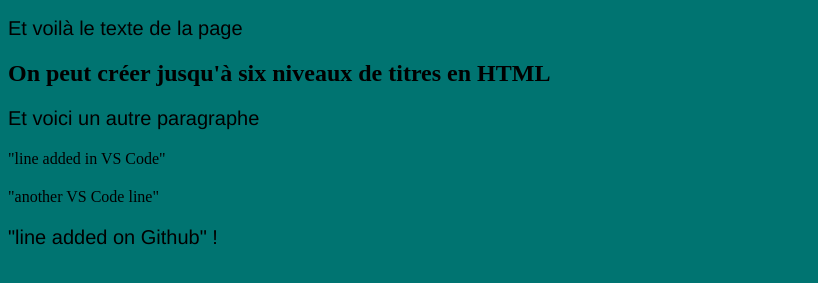
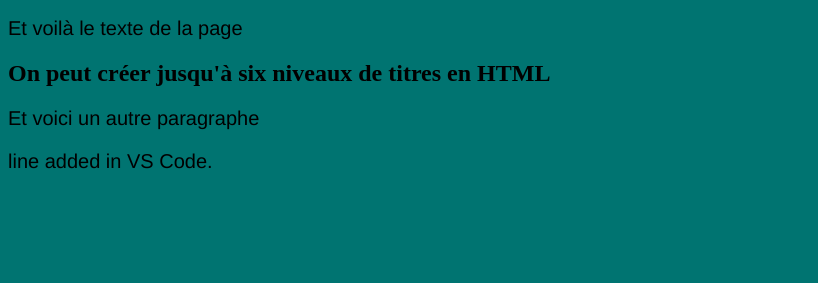
Before and after one commit to asahade38/quete1.4, a plain HTML site: page index.html in a window 1280 px wide. Shown: the part 57-340 px from the top of the page, without its empty margins (0-818 px from the left). Drawn offline with Linux system fonts and the light colour scheme.

Commit message:
n=ew line added in VS Code

```diff
--- a/index.html
+++ b/index.html
@@ -13,6 +13,4 @@
 <p> Et voici un autre paragraphe </p>
 </body>
 </html>
-</p> "line added in VS Code"
-</p>"another VS Code line"
-<p> "line added on Github" ! </p>
+<p> line added in VS Code.</p>
```
